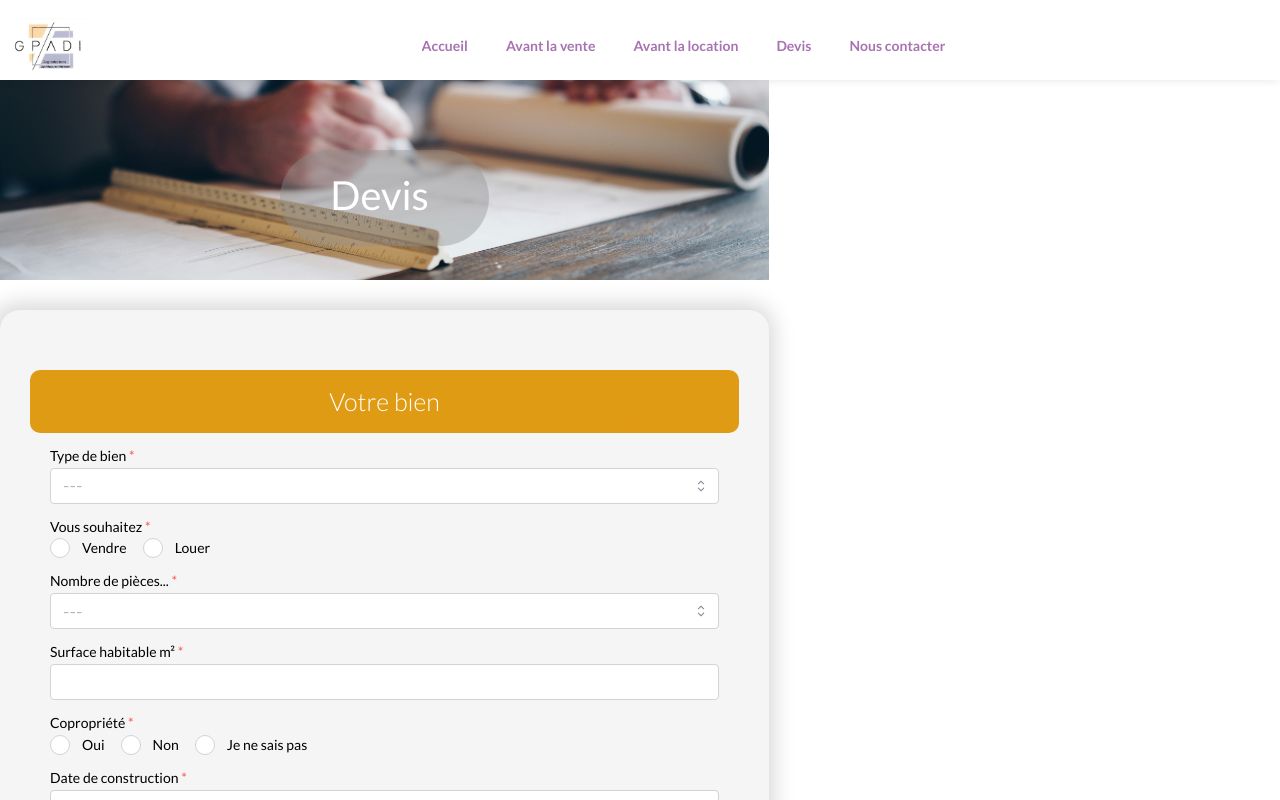
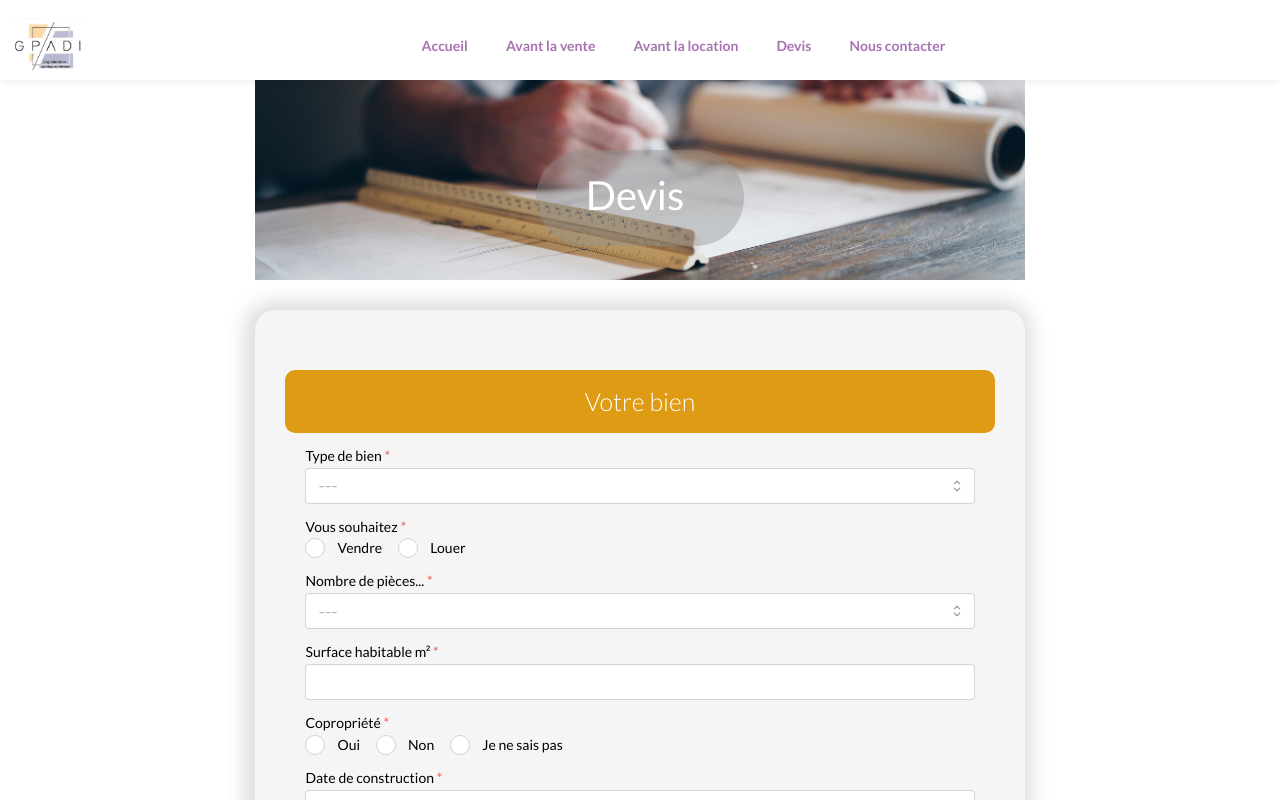
Before and after one commit to alexialang/diagImmo1, a React (Vite) app: page /devis in a window 1280 px wide. Shown: the top 800 px of the page. Built offline with nearby package versions, Linux system fonts and the light colour scheme; no server answers.

Commit message:
header and devis page modif

```diff
--- a/src/index.css
+++ b/src/index.css
@@ -27,10 +27,10 @@ a:hover {
 
 body {
   margin: 0;
-  display: flex;
   place-items: center;
   min-width: 320px;
   min-height: 100vh;
+  width: 100%;
 }
 
 h1 {
--- a/src/pages/Devis/devis.module.css
+++ b/src/pages/Devis/devis.module.css
@@ -1,6 +1,8 @@
 .root {
-  margin-top: 80px;
+  margin-top: 80px ;
+  width: 100%;
 }
+
 .backgroundImg {
   background-image: url(../../assets/daniel-mccullough--FPFq_trr2Y-unsplash2.jpg);
   height: 200px;
```
